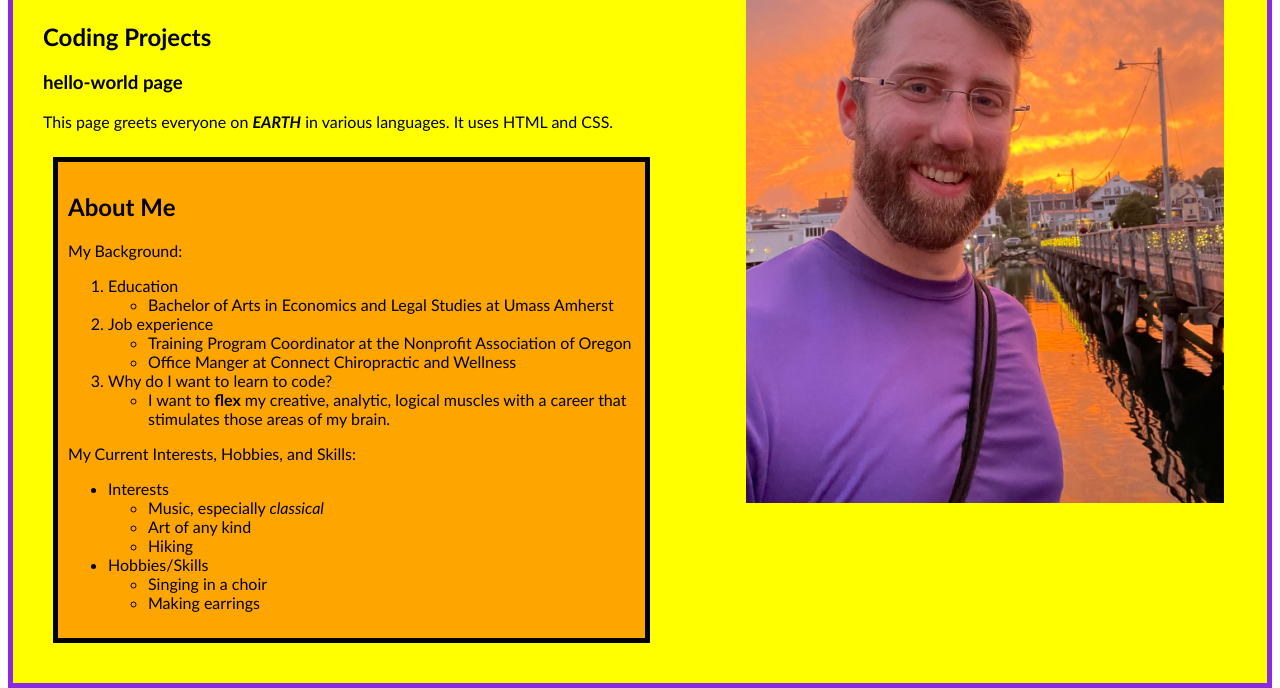
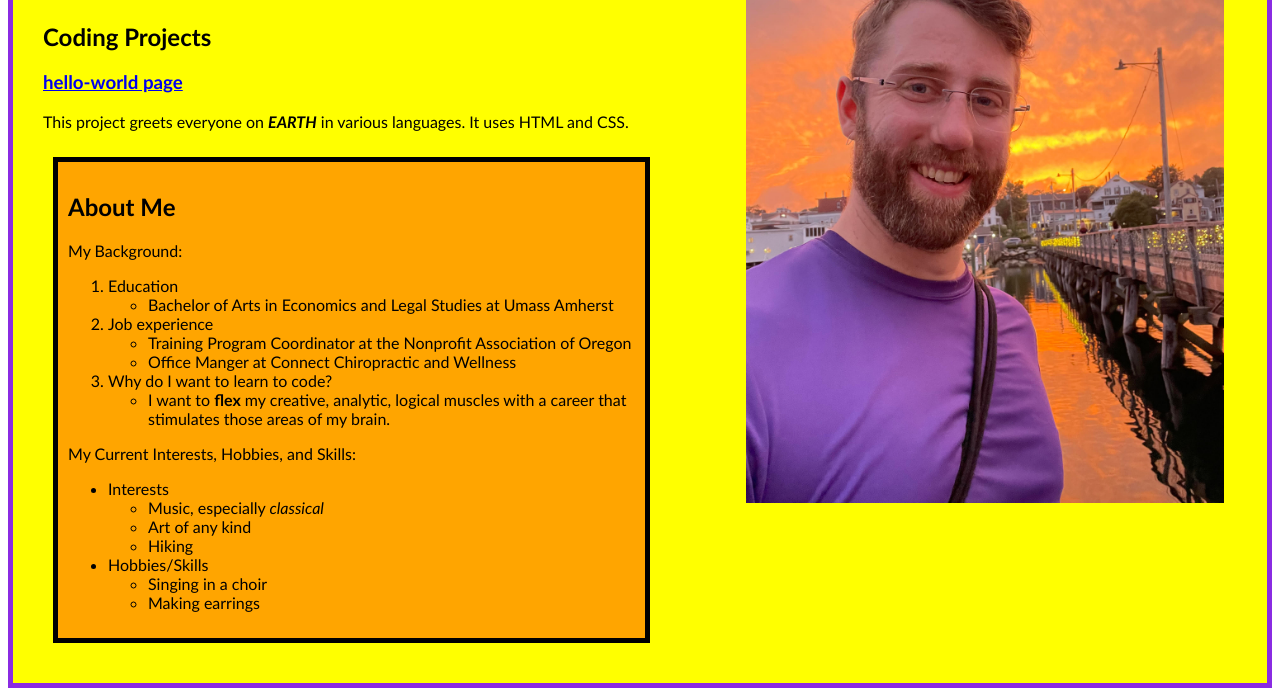
Before and after one commit to curtisbrooks678/portfolio-webpage, a plain HTML site: page index.html in a window 1280 px wide. Shown: the part 190-878 px from the top of the page. Drawn offline with Linux system fonts and the light colour scheme.

Commit message:
final commit with last edits

```diff
--- a/index.html
+++ b/index.html
@@ -10,8 +10,8 @@
             <img src="curtis.jpeg" class= "curtis-pic" alt="Curtis at Boothbay Harbor">
             <h1>Curtis Brooks</h1>
             <h2>Coding Projects</h2>
-            <h3>hello-world page</h3> <!-- link to ghpage -->
-            <p>This page greets everyone on <span class= "worldwide">Earth</span> in various languages. It uses HTML and CSS.</p>
+            <h3><a href= "https://curtisbrooks678.github.io/hello-world/">hello-world page</a></h3> <!-- link to ghpage -->
+            <p>This project greets everyone on <span class= "worldwide">Earth</span> in various languages. It uses HTML and CSS.</p>
             <div class= "about-me">
                 <h2>About Me</h2>
                 <p> My Background:</p>
```
Also changed, not shown: 2 other files.
